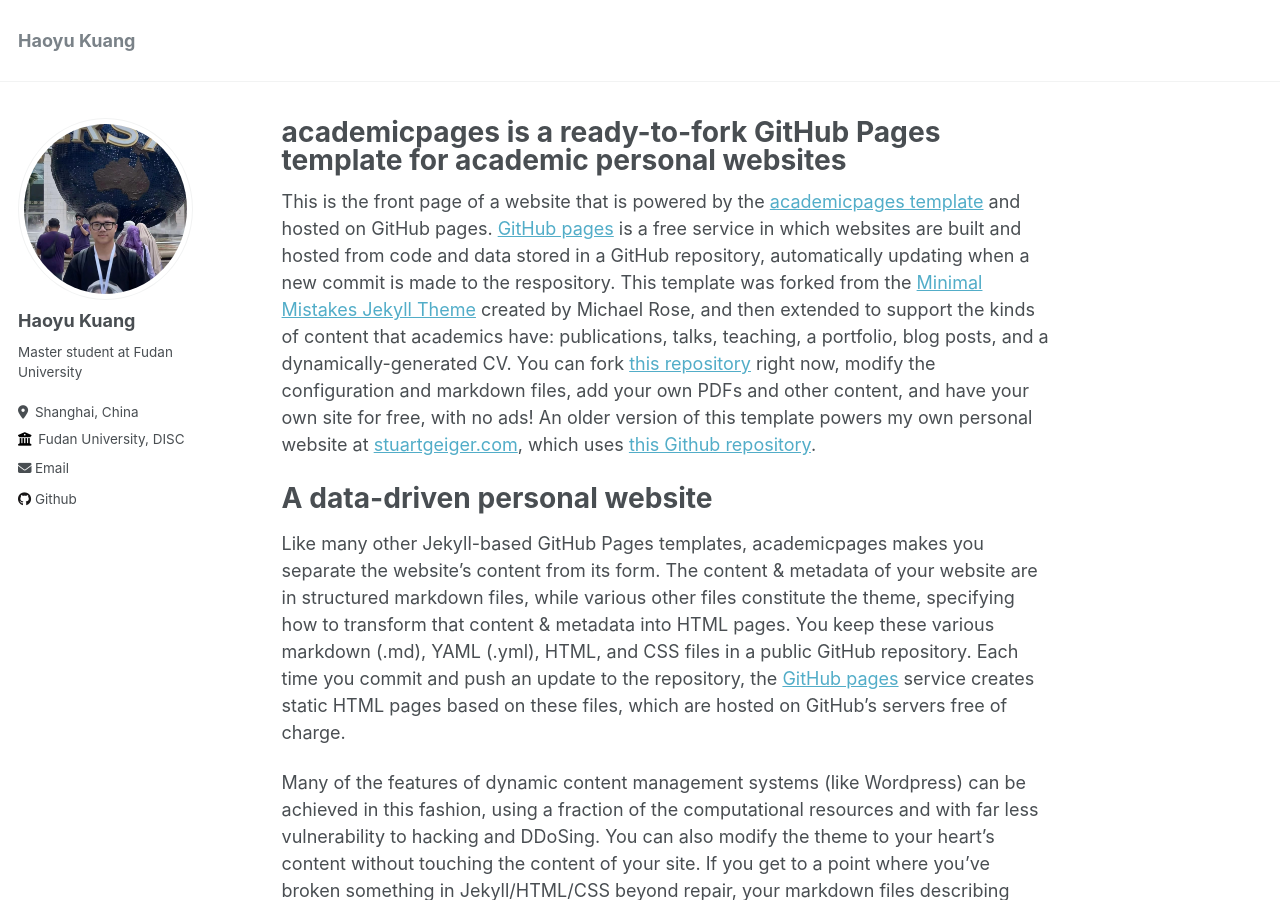
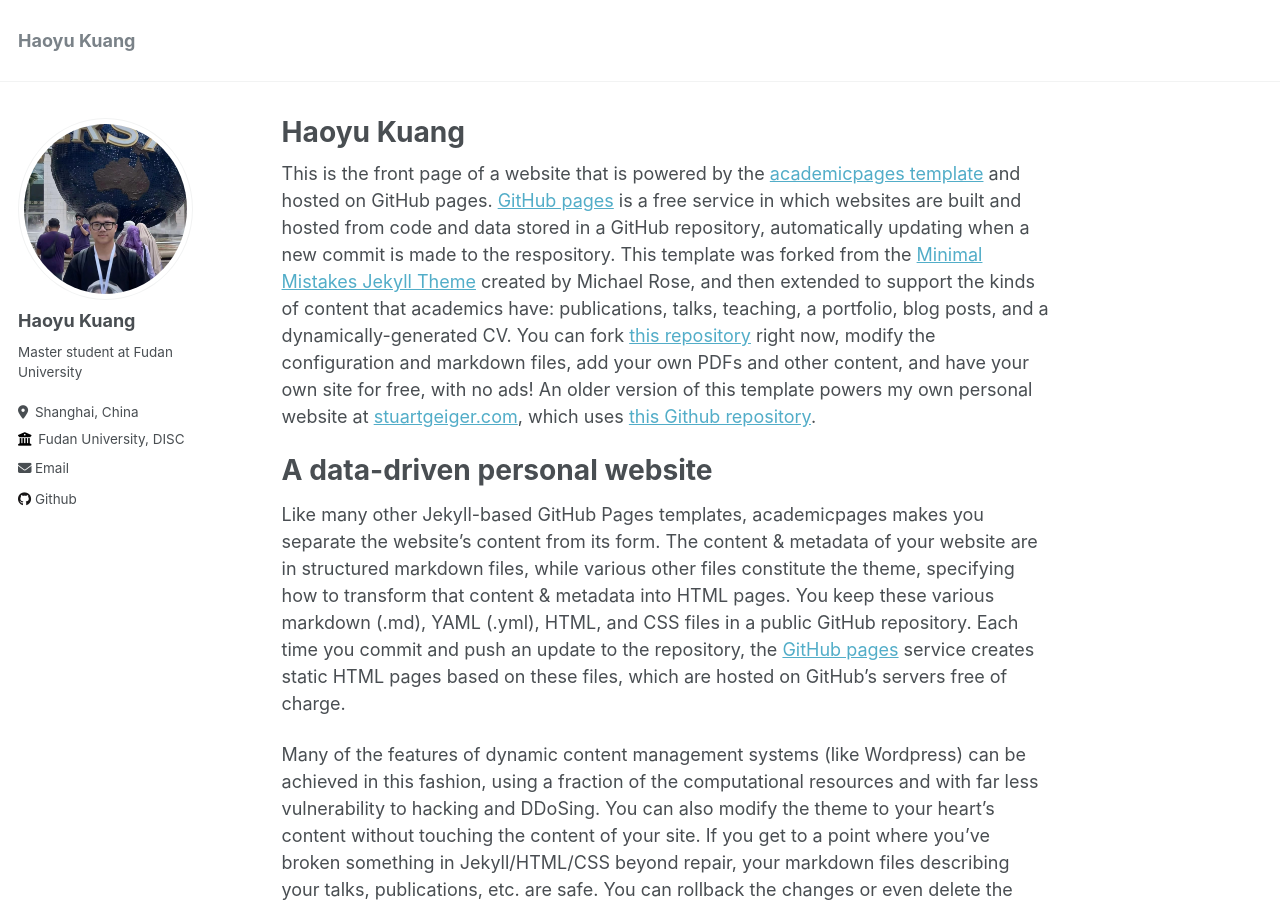
Before and after one commit to HaoyuK/HaoyuK.github.io, a Jekyll site: the page built from _pages/about.md, in a window 1280 px wide and 900 px high. Built offline with Jekyll 4.4.1, drawn with Linux system fonts in a browser that asks for light colours.

Commit message:
Update about.md

```diff
--- a/_pages/about.md
+++ b/_pages/about.md
@@ -1,6 +1,6 @@
 ---
 permalink: /
-title: "academicpages is a ready-to-fork GitHub Pages template for academic personal websites"
+title: "Haoyu Kuang"
 author_profile: true
 redirect_from:
   - /about/
```
